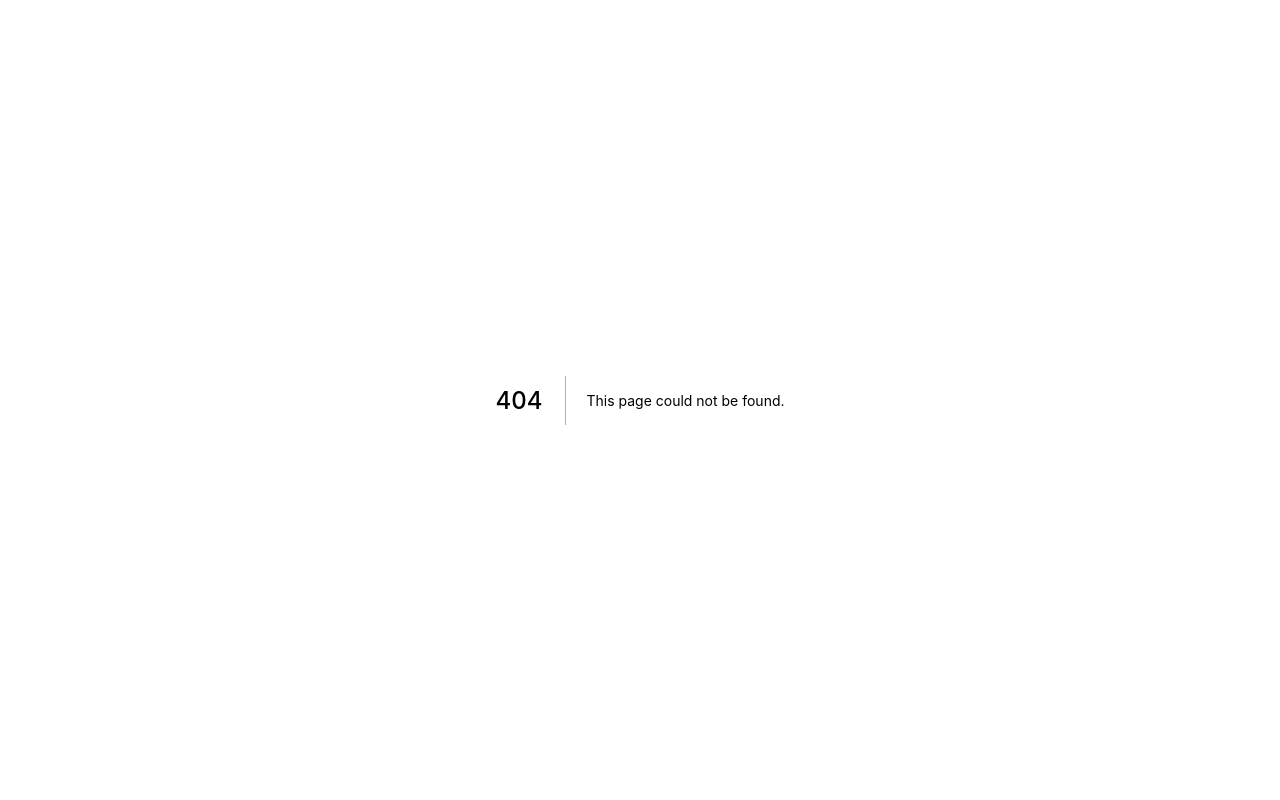
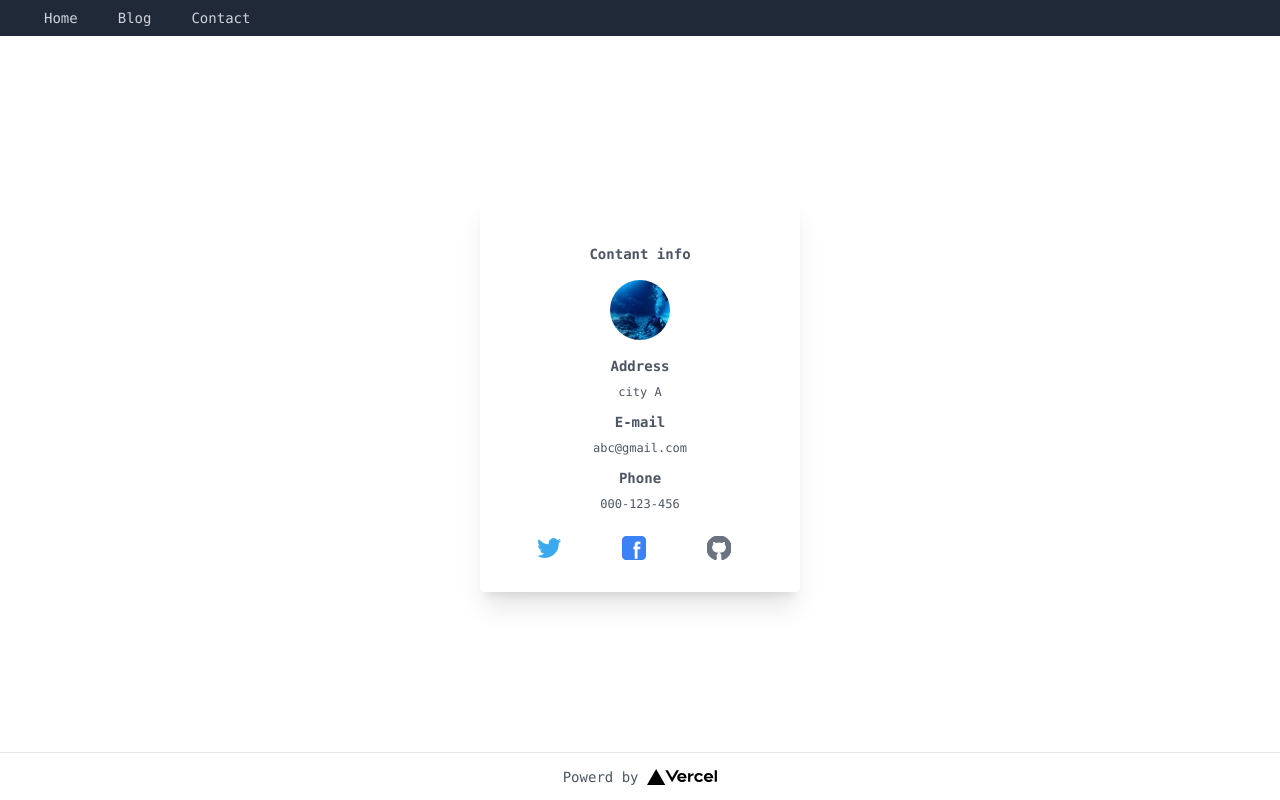
Before and after one commit to yamashin01/nextjs_hp, a Next.js app: page /contact-page in a window 1280 px wide. Before the commit this address had no page. Built offline with nearby package versions, Linux system fonts and the light colour scheme.

Commit message:
✨ create contact-page

```diff
--- /dev/null
+++ b/pages/contact-page.js
@@ -0,0 +1,102 @@
+import Layout from "../components/Layout";
+import Image from "next/image";
+
+const Contact = () => {
+    return (
+        <Layout title="Contact">
+            <div className="bg-white text-center shadow-xl p-8 w-80 rounded">
+                <div className="mt-4">
+                    <p className="font-bold">Contant info</p>
+                </div>
+                <div className="flex justify-center mt-4">
+                    <Image
+                        className="rounded-full"
+                        src="/avatar.jpeg"
+                        width={60}
+                        height={60}
+                        alt="Avatar"
+                    />
+                </div>
+                <div className="mt-4">
+                    <p className="font-bold">Address</p>
+                    <p className="text-xs mt-2 text-gray-600">city A</p>
+                    <p className="font-bold mt-3">E-mail</p>
+                    <p className="text-xs mt-2 text-gray-600">abc@gmail.com</p>
+                    <p className="font-bold mt-3">Phone</p>
+                    <p className="text-xs mt-2 text-gray-600">000-123-456</p>
+                </div>
+                <div className="mt-6 flex justify-around">
+                    <a
+                        href="https://twitter.com/ewhh0zAZJ6A8NxW"
+                        target="_blank"
+                        rel="noopener noreferrer"
+                    >
+                        <svg
+                            className="w-6 h-6 mr-3 text-blue-500"
+                            stroke="currentColor"
+                            fill="currentColor"
+                            viewBox="328 355 335 276"
+                            xmlns="http://www.w3.org/2000/svg"
+                            >
+                            <path d="
+                                M 630, 425
+                                A 195, 195 0 0 1 331, 600
+                                A 142, 142 0 0 0 428, 570
+                                A  70,  70 0 0 1 370, 523
+                                A  70,  70 0 0 0 401, 521
+                                A  70,  70 0 0 1 344, 455
+                                A  70,  70 0 0 0 372, 460
+                                A  70,  70 0 0 1 354, 370
+                                A 195, 195 0 0 0 495, 442
+                                A  67,  67 0 0 1 611, 380
+                                A 117, 117 0 0 0 654, 363
+                                A  65,  65 0 0 1 623, 401
+                                A 117, 117 0 0 0 662, 390
+                                A  65,  65 0 0 1 630, 425
+                                Z"
+                                style={{fill:"#3BA9EE"}}/>
+                        </svg>
+                    </a>
+                    <a
+                        href="https://www.facebook.com/syamada01"
+                        target="_blank"
+                        rel="noopener noreferrer"
+                        >
+                        <svg
+                            className="w-6 h-6 mr-3 text-blue-500"
+                            stroke="currentColor"
+                            fill="currentColor"
+                            xmlns="http://www.w3.org/2000/svg"
+                            // xmlns:xlink="http://www.w3.org/1999/xlink"
+                            version="1.0"
+                            x="0px" y="0px" width="50" height="50"
+                            viewBox="0 0 50 50"
+                            style={null}
+                        >
+                            <path d="M40,0H10C4.486,0,0,4.486,0,10v30c0,5.514,4.486,10,10,10h30c5.514,0,10-4.486,10-10V10C50,4.486,45.514,0,40,0z M39,17h-3 c-2.145,0-3,0.504-3,2v3h6l-1,6h-5v20h-7V28h-3v-6h3v-3c0-4.677,1.581-8,7-8c2.902,0,6,1,6,1V17z" />
+                        </svg>
+                    </a>
+                    <a
+                        href="https://github.com/yamashin01"
+                        target="_blank"
+                        rel="noopener noreferrer"
+                        >
+                        <svg
+                            className="w-6 h-6 mr-3 text-gray-500"
+                            stroke="currentColor"
+                            xmlns="http://www.w3.org/2000/svg"
+                            width="16" height="16"
+                            fill="currentColor"
+                            // class="bi bi-github"
+                            viewBox="0 0 16 16"
+                        >
+                            <path d="M8 0C3.58 0 0 3.58 0 8c0 3.54 2.29 6.53 5.47 7.59.4.07.55-.17.55-.38 0-.19-.01-.82-.01-1.49-2.01.37-2.53-.49-2.69-.94-.09-.23-.48-.94-.82-1.13-.28-.15-.68-.52-.01-.53.63-.01 1.08.58 1.23.82.72 1.21 1.87.87 2.33.66.07-.52.28-.87.51-1.07-1.78-.2-3.64-.89-3.64-3.95 0-.87.31-1.59.82-2.15-.08-.2-.36-1.02.08-2.12 0 0 .67-.21 2.2.82.64-.18 1.32-.27 2-.27.68 0 1.36.09 2 .27 1.53-1.04 2.2-.82 2.2-.82.44 1.1.16 1.92.08 2.12.51.56.82 1.27.82 2.15 0 3.07-1.87 3.75-3.65 3.95.29.25.54.73.54 1.48 0 1.07-.01 1.93-.01 2.2 0 .21.15.46.55.38A8.012 8.012 0 0 0 16 8c0-4.42-3.58-8-8-8z"/>
+                        </svg>
+                    </a>
+                </div>
+            </div>
+        </Layout>
+    )
+  }
+
+  export default Contact;
```
Also changed, not shown: public/avatar.jpeg (added).
